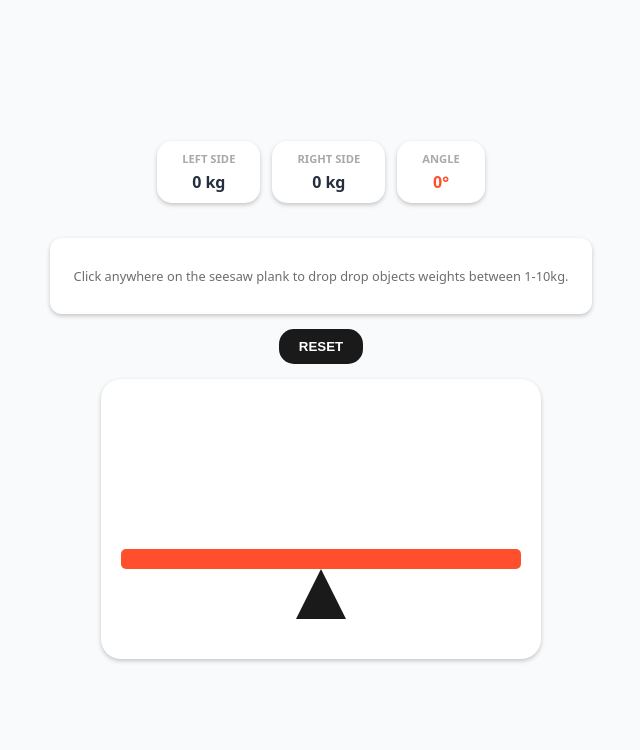
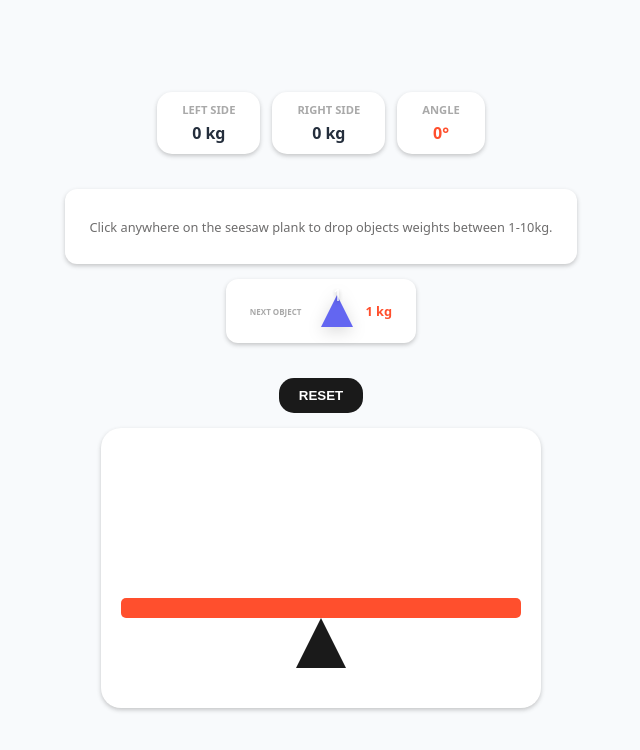
Before and after one commit to gmzseverr/seesaw-simulation, a plain HTML site: page index.html in a window 1280 px wide. Shown: the whole page, without its empty margins (319-959 px from the left). Drawn offline with Linux system fonts and the light colour scheme; a web font is replaced by a local one.

Commit message:
add more style and next object

```diff
--- a/index.html
+++ b/index.html
@@ -25,7 +25,18 @@
         </div>
       </div>
       <div class="info-section">
-        <p>Click anywhere on the seesaw plank to drop drop objects weights between 1-10kg.</p>
+        <p>Click anywhere on the seesaw plank to drop objects weights between 1-10kg.</p>
+      </div>
+      <div class="next-object-preview">
+        <div class="preview-label">NEXT OBJECT</div>
+        <div class="preview-container">
+          <div id="next-object" class="preview-object">
+            <span id="next-object-label">?</span>
+          </div>
+          <div class="preview-info">
+            <span id="next-weight">?</span> kg
+          </div>
+        </div>
       </div>
       <button class="reset-btn" id="reset-btn">RESET</button>
 
@@ -127,6 +138,77 @@
         font-weight: 500;
       }
 
+      .next-object-preview {
+        background: var(--card-bg);
+        padding: 16px 24px;
+        border-radius: 12px;
+        margin-bottom: 20px;
+        display: flex;
+        align-items: center;
+        justify-content: center;
+        gap: 20px;
+        box-shadow: 0 2px 4px rgba(49, 49, 49, 0.259) ;
+
+      }
+
+      .preview-label{
+        font-size: 0.5rem;
+        font-weight: 700;
+        text-transform: uppercase;
+        color:darkgray;
+      }
+
+      .preview-container{
+        display: flex;
+        align-items: center;
+        gap: 12px;
+      }
+
+      .preview-object{
+        width: 50px;
+        height: 50px;
+        display: flex;
+        justify-content: center;
+        align-items: center;
+        color: white;
+        text-shadow: 0 2px 4px rgba(0, 0, 0, 0.3);
+
+        transition: transform 0.3s;
+        animation: pop 0.25s ease-out;
+      }
+      .preview-object.square {
+        border-radius: 5px;
+        box-shadow: inset 0 4px 8px rgba(0, 0, 0, 0.15);
+      }
+      .preview-object.triangle{
+        width: 0 !important;
+        height: 0 !important;
+        background: transparent !important;
+        border-left-style: solid;
+        border-right-style: solid;
+        border-bottom-style: solid;
+        border-left-color: transparent;
+        border-right-color: transparent;
+        filter: drop-shadow(0 4px 8px rgba(0, 0, 0, 0.15));
+      }
+
+      .preview-object.triangle span {
+        position: absolute;
+        top: 60%;
+        left: 50%;
+        transform: translate(-50%, -50%);
+      }
+      .preview-object.circle{
+        border-radius: 50%;
+        box-shadow: inset 0 4px 8px rgba(0, 0, 0, 0.15);
+      }
+      .preview-info{
+        font-size: 0.8rem;
+        font-weight: 700;
+        color: var(--primary-color);
+      }
+
+
 
 
       .seesaw-container{
@@ -183,18 +265,21 @@
         display: flex;
         justify-content: center;
         align-items: center;
+        font-weight: 800;
         color: white;
         text-shadow: 0 2px 4px rgba(0, 0, 0, 0.3);
-        transition: transform 0.3s ease;
+        transition: transform 0.3s cubic-bezier(0.68, -0.55, 0.265, 1.55);
         z-index: 3;
 
       }
 
       .weight-object.square {
         border-radius: 5px;
+        box-shadow: inset 0 4px 8px rgba(0, 0, 0, 0.15);
       }
       .weight-object.circle{
         border-radius: 50%;
+        box-shadow: inset 0 4px 8px rgba(0, 0, 0, 0.15);
       }
       .weight-object.triangle{
         width: 0 !important;
@@ -205,8 +290,17 @@
         border-bottom-style: solid;
         border-left-color: transparent;
         border-right-color: transparent;
+        filter: drop-shadow(0 4px 8px rgba(0, 0, 0, 0.15));
+      }
 
+      .weight-object.triangle span {
+        position: absolute;
+        top: 60%;
+        left: 50%;
+        transform: translate(-50%, -50%);
       }
+
+
       .weight-object span {
         position: relative;
         z-index: 1;
@@ -214,8 +308,13 @@
         font-size: 14px;
         color: #F8FAFC;
         font-weight: bold;
+      }
+      @keyframes pop {
+        0% { transform: scale(0.8); opacity: 0.6; }
+        100% { transform: scale(1); opacity: 1; }
+      }
 
-      }
+
 
   </style>
 
@@ -224,8 +323,7 @@
   const STORAGE_KEY = 'seesaw_objects';
   const MAX_ANGLE=30;
   const PLANK_LENGTH=400;
-  const OBJECT_COLORS = ['#6366F1', '#EAB308', '#F97316', '#8B5CF6'];
-  const SHAPES = ['square', 'triangle', 'circle'];
+  const OBJECT_COLORS = ['#6366F1', '#10B981', '#F59E0B', '#F43F5E', '#0EA5E9'];  const SHAPES = ['square', 'triangle', 'circle'];
 
   const seesawArea = document.querySelector('.seesaw-area');
   const seesawPlank= document.querySelector('.seesaw-plank');
@@ -235,18 +333,22 @@
   const resetButton = document.getElementById('reset-btn');
   const pivot = document.querySelector('.pivot');
 
+  let nextObject = null;
   let objects = [];
 
   //starters
   seesawPlank.addEventListener('click', handleClickPlank);
   resetButton.addEventListener('click', handleReset);
-  window.addEventListener('load', loadState);
+  window.addEventListener('load', () => {
+    generateNextObject();
+    loadState();
+
+  });
+
 
   //** State Management
 
-
-
-  const saveState = () => localStorage.setItem(STORAGE_KEY, JSON.stringify(objects));
+const saveState = () => localStorage.setItem(STORAGE_KEY, JSON.stringify(objects));
 
   const loadState = () => {
     const saved= localStorage.getItem(STORAGE_KEY);
@@ -292,7 +394,53 @@
 
     //**Functions
 
-    function createObject(obj){
+
+  function generateNextObject() {
+    nextObject = {
+      weight: Math.floor(Math.random() * 10) + 1,
+      shape: SHAPES[Math.floor(Math.random() * SHAPES.length)],
+      colorIndex: Math.floor(Math.random() * OBJECT_COLORS.length)
+    };
+    renderNextObjectPreview();
+  }
+
+  function renderNextObjectPreview() {
+    const previewBox = document.getElementById('next-object');
+    const weightLabel = document.getElementById('next-weight');
+    const objectLabel = document.getElementById('next-object-label');
+
+
+    previewBox.className = 'preview-object';
+    previewBox.style.backgroundColor = 'transparent';
+    previewBox.style.borderLeft = 'none';
+    previewBox.style.borderRight = 'none';
+    previewBox.style.borderBottom = 'none';
+
+    const color = OBJECT_COLORS[nextObject.colorIndex];
+    const size = 30 + nextObject.weight * 2;
+
+    previewBox.classList.add(nextObject.shape);
+
+    if (nextObject.shape === 'triangle') {
+      previewBox.style.borderLeft = `${size / 2}px solid transparent`;
+      previewBox.style.borderRight = `${size / 2}px solid transparent`;
+      previewBox.style.borderBottom = `${size}px solid ${color}`;
+    } else {
+      previewBox.style.width = `${size}px`;
+      previewBox.style.height = `${size}px`;
+      previewBox.style.backgroundColor = color;
+    }
+
+    weightLabel.textContent = nextObject.weight;
+    objectLabel.textContent = nextObject.weight;
+
+    console.log(nextObject);
+
+  }
+
+
+
+  function createObject(obj){
       const element = document.createElement('div');
       element.classList.add('weight-object', obj.shape);
 
@@ -333,24 +481,19 @@
 
     const distanceFromCenter = clickX - (rect.width / 2); // + right, - left, 0 center
 
-    //random objects
-    const weight = Math.floor(Math.random() * 10) + 1;
-    const shapes = ['square','triangle','circle'];
-    const shape = shapes[Math.floor(Math.random() * shapes.length)];
-    const colorIndex = Math.floor(Math.random() * 4);
-
     const newObj ={
       x: clickX,
       distance:distanceFromCenter,
-      weight:weight,
-      shape:shape,
-      colorIndex: colorIndex
-    };
+      weight:nextObject.weight,
+      shape:nextObject.shape,
+      colorIndex:nextObject.colorIndex
+    }
 
     objects.push(newObj);
     createObject(newObj);
     updateSeesawPhysics();
     saveState();
+    generateNextObject();
 
   }
 
```
